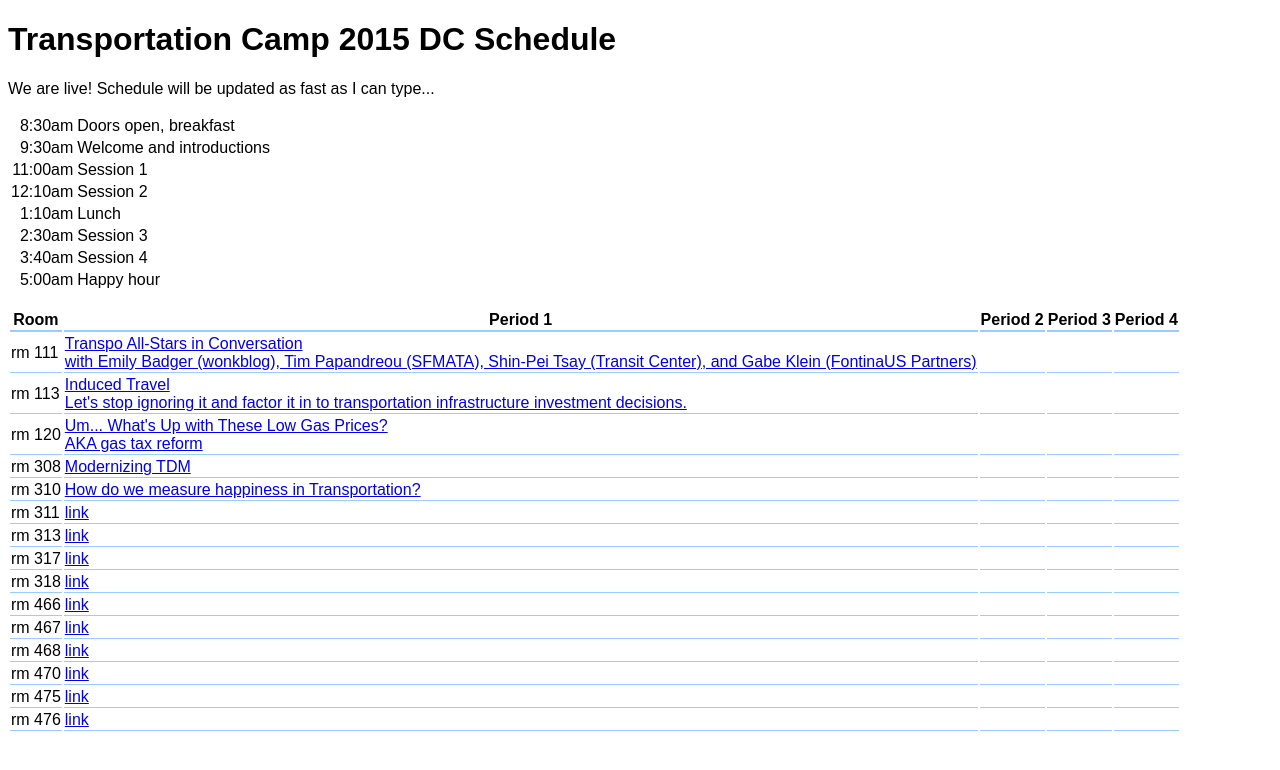
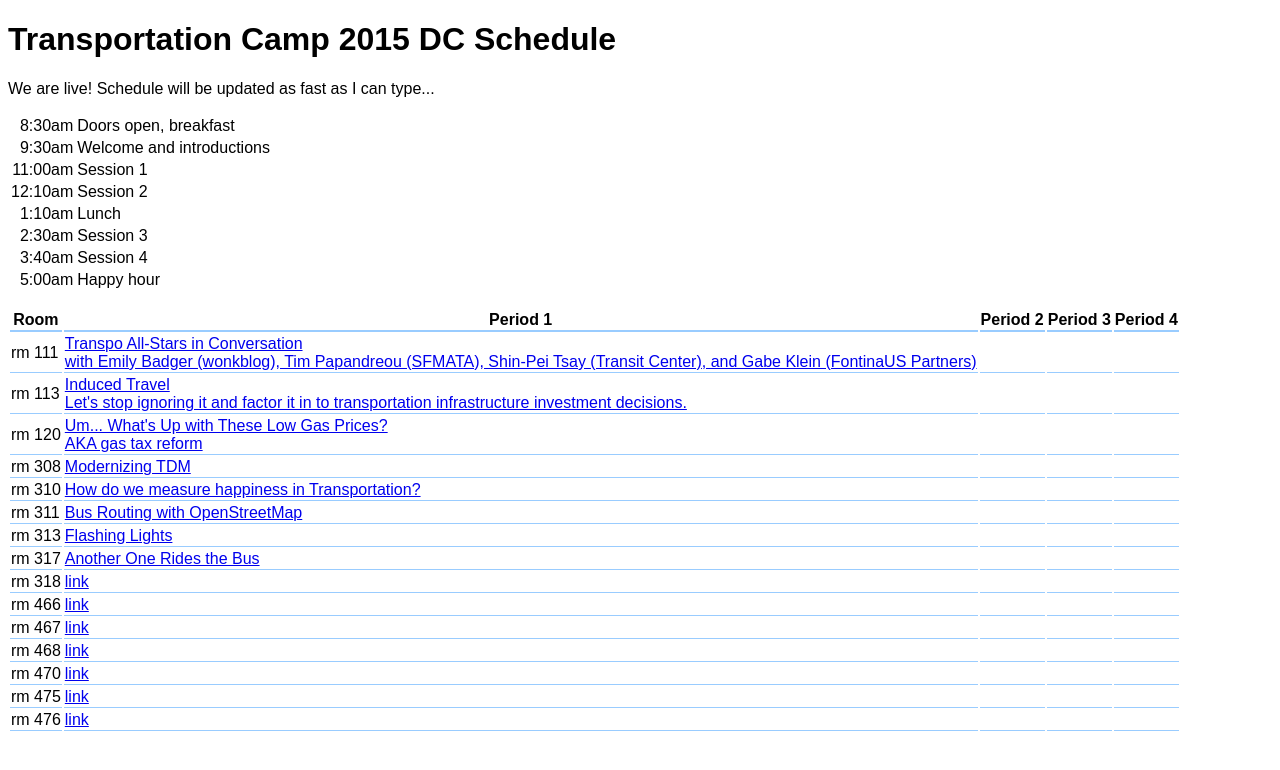
Before and after one commit to transpocamp/transportationcamp.org, a Jekyll site: the page events/dc-2015/schedule.html, which Jekyll copies as it is, in a window 1280 px wide. Shown: the top 770 px of the page. Built offline with Jekyll 4.4.1, drawn with Linux system fonts in a browser that asks for light colours; Markdown is read by kramdown in place of the engine named in the settings.

Commit message:
Update schedule.html

```diff
--- a/events/dc-2015/schedule.html
+++ b/events/dc-2015/schedule.html
@@ -45,9 +45,9 @@
 </a></td><td></td><td></td><td></td></tr>
 <tr><td>rm 308</td><td><a href="https://tcamp2015dc.hackpad.com/m0JGpiproJu">Modernizing TDM</a></td><td></td><td></td><td></td></tr>
 <tr><td>rm 310</td><td><a href="https://tcamp2015dc.hackpad.com/M4IUTXdKext">How do we measure happiness in Transportation?</a></td><td></td><td></td><td></td></tr>
-<tr><td>rm 311</td><td><a href="https://tcamp2015dc.hackpad.com/qqNthGdi9wY">link</a></td><td></td><td></td><td></td></tr>
-<tr><td>rm 313</td><td><a href="https://tcamp2015dc.hackpad.com/HoLUI3CbERc">link</a></td><td></td><td></td><td></td></tr>
-<tr><td>rm 317</td><td><a href="https://tcamp2015dc.hackpad.com/BNawsvjvTEb">link</a></td><td></td><td></td><td></td></tr>
+<tr><td>rm 311</td><td><a href="https://tcamp2015dc.hackpad.com/qqNthGdi9wY">Bus Routing with OpenStreetMap</a></td><td></td><td></td><td></td></tr>
+<tr><td>rm 313</td><td><a href="https://tcamp2015dc.hackpad.com/HoLUI3CbERc">Flashing Lights</a></td><td></td><td></td><td></td></tr>
+<tr><td>rm 317</td><td><a href="https://tcamp2015dc.hackpad.com/BNawsvjvTEb">Another One Rides the Bus</a></td><td></td><td></td><td></td></tr>
 <tr><td>rm 318</td><td><a href="https://tcamp2015dc.hackpad.com/kJex9gLyqmA">link</a></td><td></td><td></td><td></td></tr>
 <tr><td>rm 466</td><td><a href="https://tcamp2015dc.hackpad.com/skSyFLDy6Yi">link</a></td><td></td><td></td><td></td></tr>
 <tr><td>rm 467</td><td><a href="https://tcamp2015dc.hackpad.com/0iqvFJcyLtD">link</a></td><td></td><td></td><td></td></tr>
```
